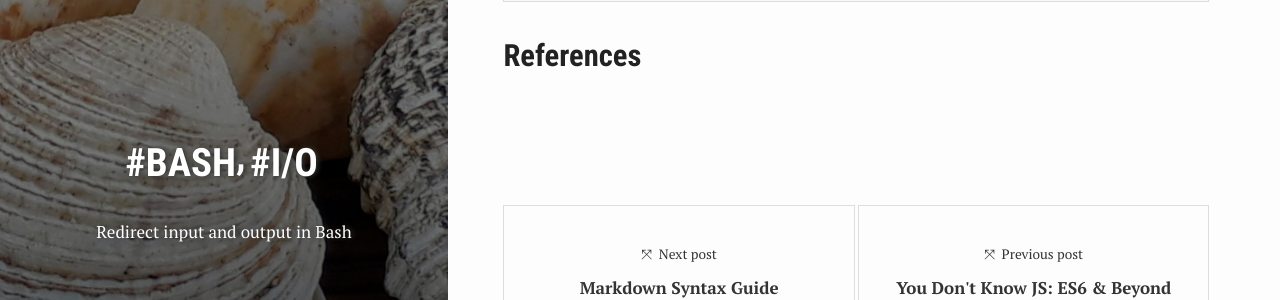
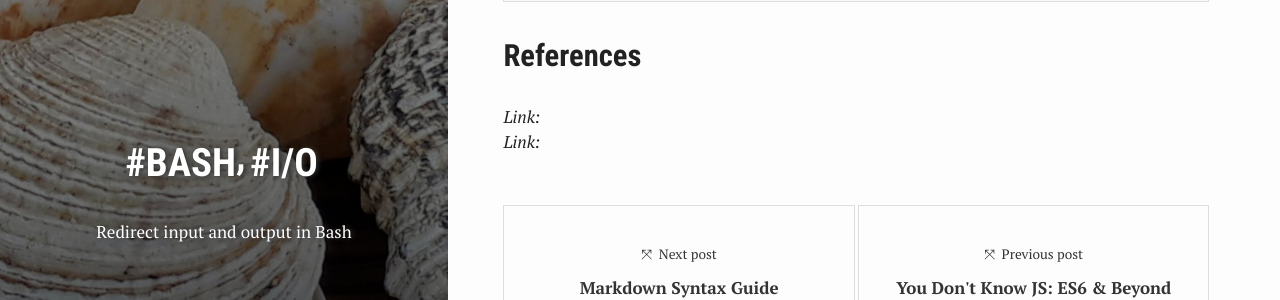
Before and after one commit to mwilczek-net/blog.mwilczek.net, a Jekyll site: the page built from _posts/2016-11-14-bash-io-redirection.md, in a window 1280 px wide and 1394 px high. Shown: the part 854-1154 px from the top of the window. Built offline with Jekyll 4.4.1, drawn with Linux system fonts in a browser that asks for light colours.

Commit message:
references

```diff
--- a/_layouts/post.html
+++ b/_layouts/post.html
@@ -23,7 +23,7 @@ layout: default
         <h2>References</h2>
 
         {% for reference in page.references %}
-            <cite>{{ reference[1].title }}{{ refernce[0] }}</cite><br>
+            <cite>Link: {{ reference[1].title }}{{ refernce[0] }}</cite><br>
         {% endfor %}
       </div>
     {% endif %}
```
